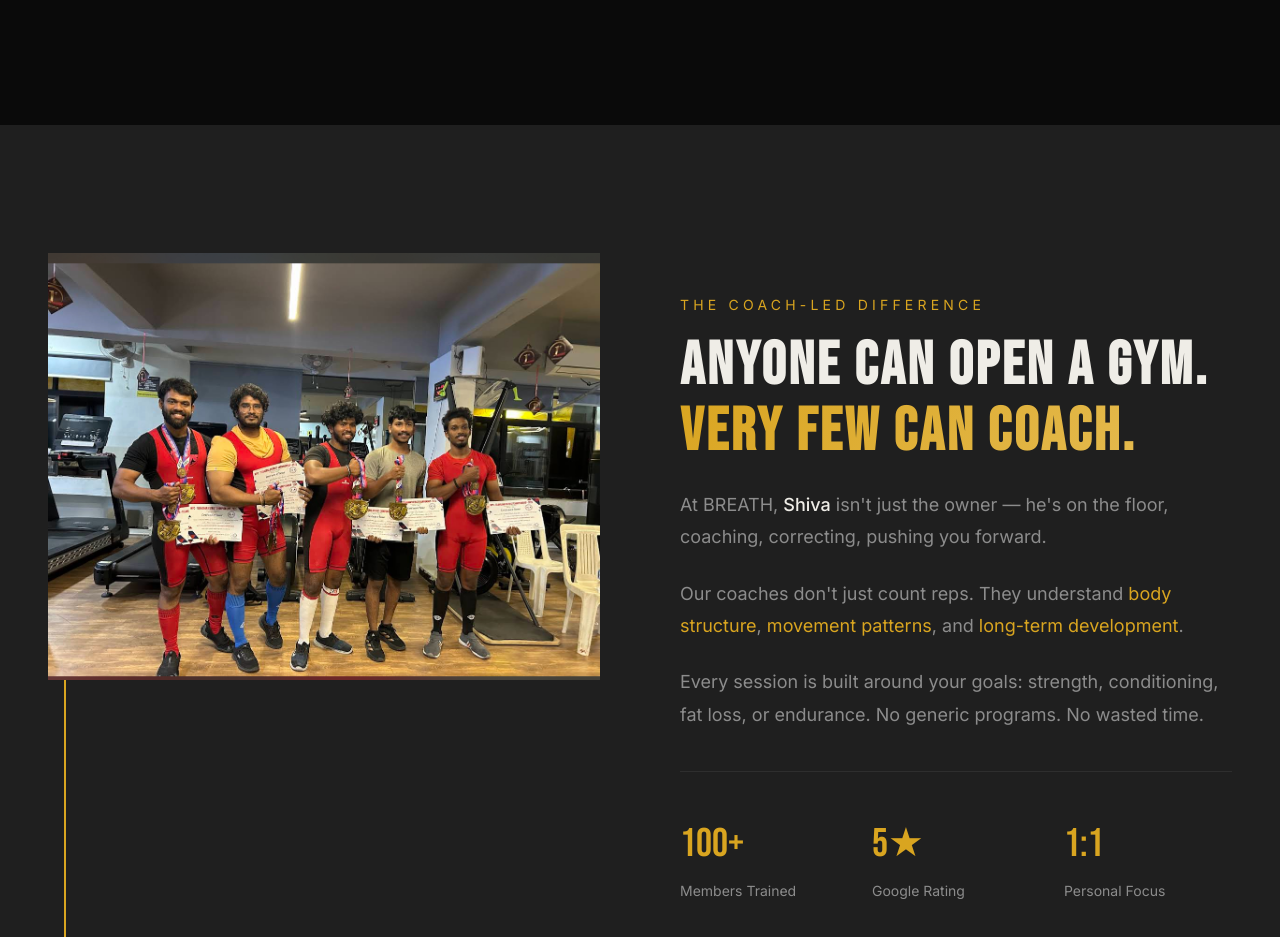
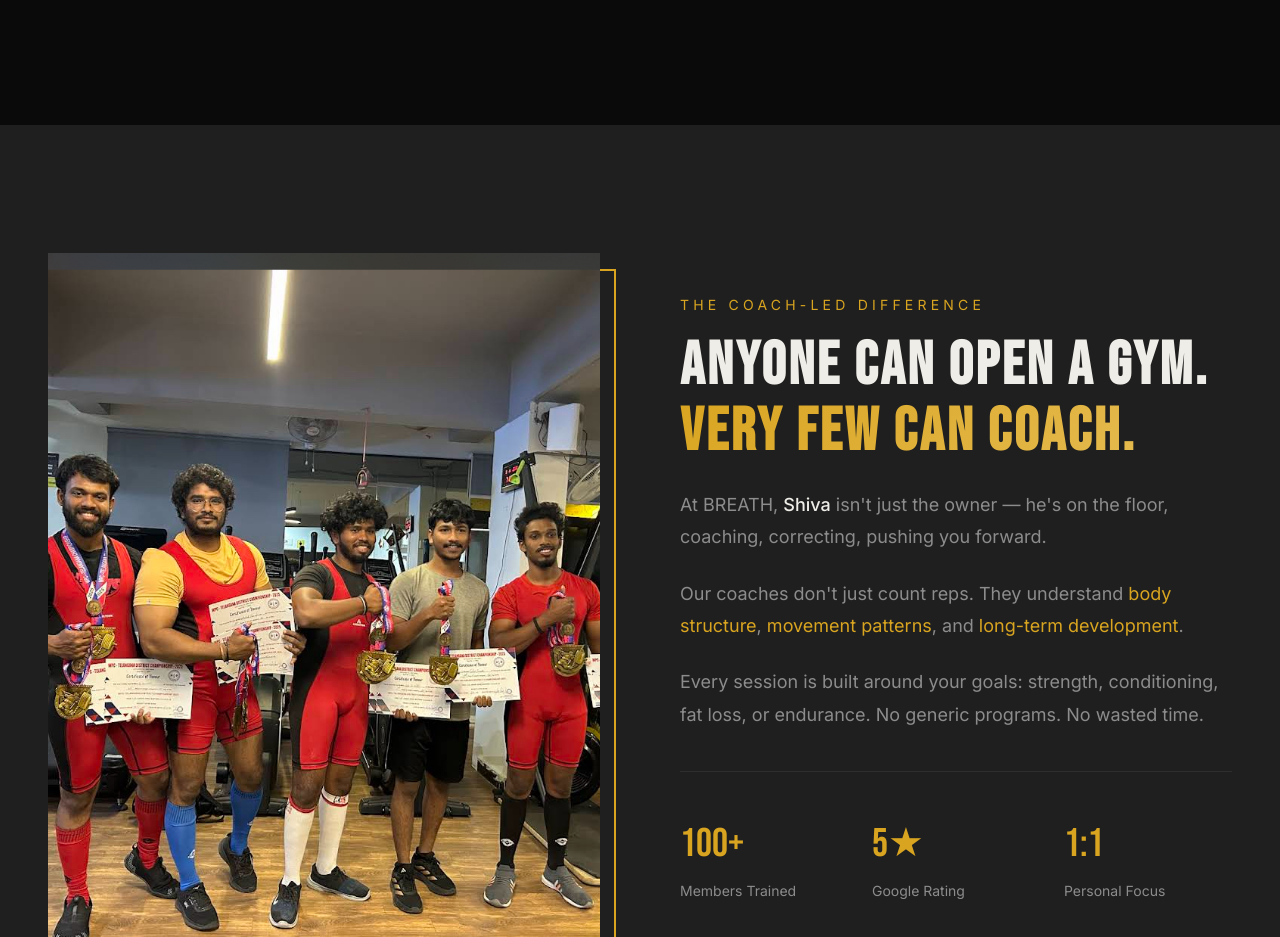
Before and after one commit to Furqaan08/site, a plain HTML site: page index.html in a window 1280 px wide. Shown: the part 1784-2721 px from the top of the page. Drawn offline with Linux system fonts and the light colour scheme.

Commit message:
style.css

```diff
--- a/style.css
+++ b/style.css
@@ -926,41 +926,3 @@ a {
 .footer-phone:hover {
   color: var(--gold);
 }
-img {
-  max-width: 100%;
-  height: auto;
-  display: block;
-}
-/* ===== HARD FIX FOR IMAGE OVERFLOW ===== */
-
-/* Force all sections to respect boundaries */
-section,
-div {
-  max-width: 100%;
-  box-sizing: border-box;
-}
-
-/* Lock image containers */
-.coach-image-wrapper,
-.image-wrapper,
-.image-box,
-.left-image,
-.right-image {
-  width: 100%;
-  max-width: 100%;
-  overflow: hidden;
-  position: relative;
-}
-
-/* Force image to stay inside */
-.coach-image-wrapper img,
-.image-wrapper img,
-.image-box img,
-.left-image img,
-.right-image img {
-  width: 100%;
-  max-width: 100%;
-  height: auto;
-  display: block;
-  object-fit: contain;
-}
```
